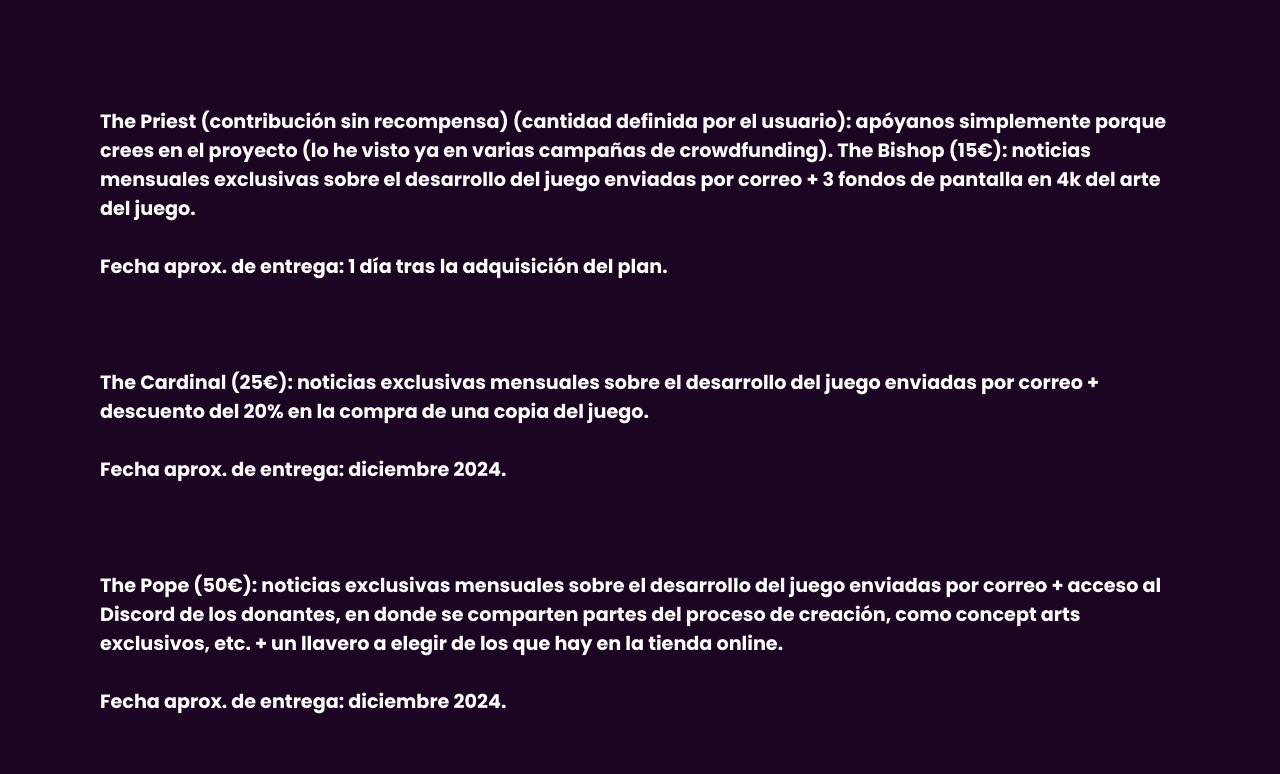
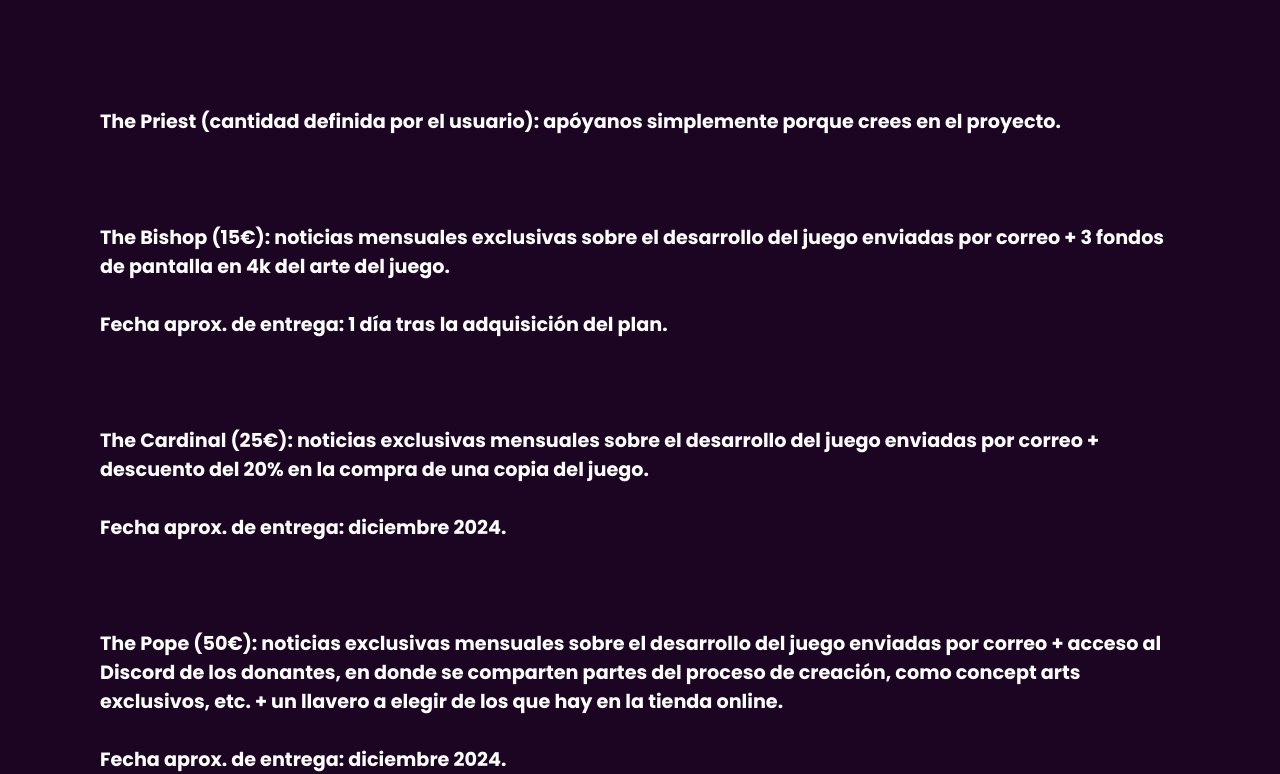
Before and after one commit to Haiire/haiire.github.io, a plain HTML site: page index.html in a window 1280 px wide. Shown: the part 11006-11780 px from the top of the page. Drawn offline with Linux system fonts and the light colour scheme; a script that the page names is missing.

Commit message:
Update index.html

```diff
--- a/index.html
+++ b/index.html
@@ -162,7 +162,7 @@ Así comienza Castle Combe: into the madness of God. desde aquí parte la parte
                 <h5>Contribuciones</h5>
                 <BR><br><br><br>
                 <h3>
-The Priest (contribución sin recompensa) (cantidad definida por el usuario): apóyanos simplemente porque crees en el proyecto (lo he visto ya en varias campañas de crowdfunding).
+The Priest (cantidad definida por el usuario): apóyanos simplemente porque crees en el proyecto.<br><br><br><br>
 The Bishop (15€): noticias mensuales exclusivas sobre el desarrollo del juego enviadas por correo + 3 fondos de pantalla en 4k del arte del juego.<br><br>
 Fecha aprox. de entrega: 1 día tras la adquisición del plan.<br><br><br><br>
 The Cardinal (25€): noticias exclusivas mensuales sobre el desarrollo del juego enviadas por correo + descuento del 20% en la compra de una copia del juego.<br><br>
```
